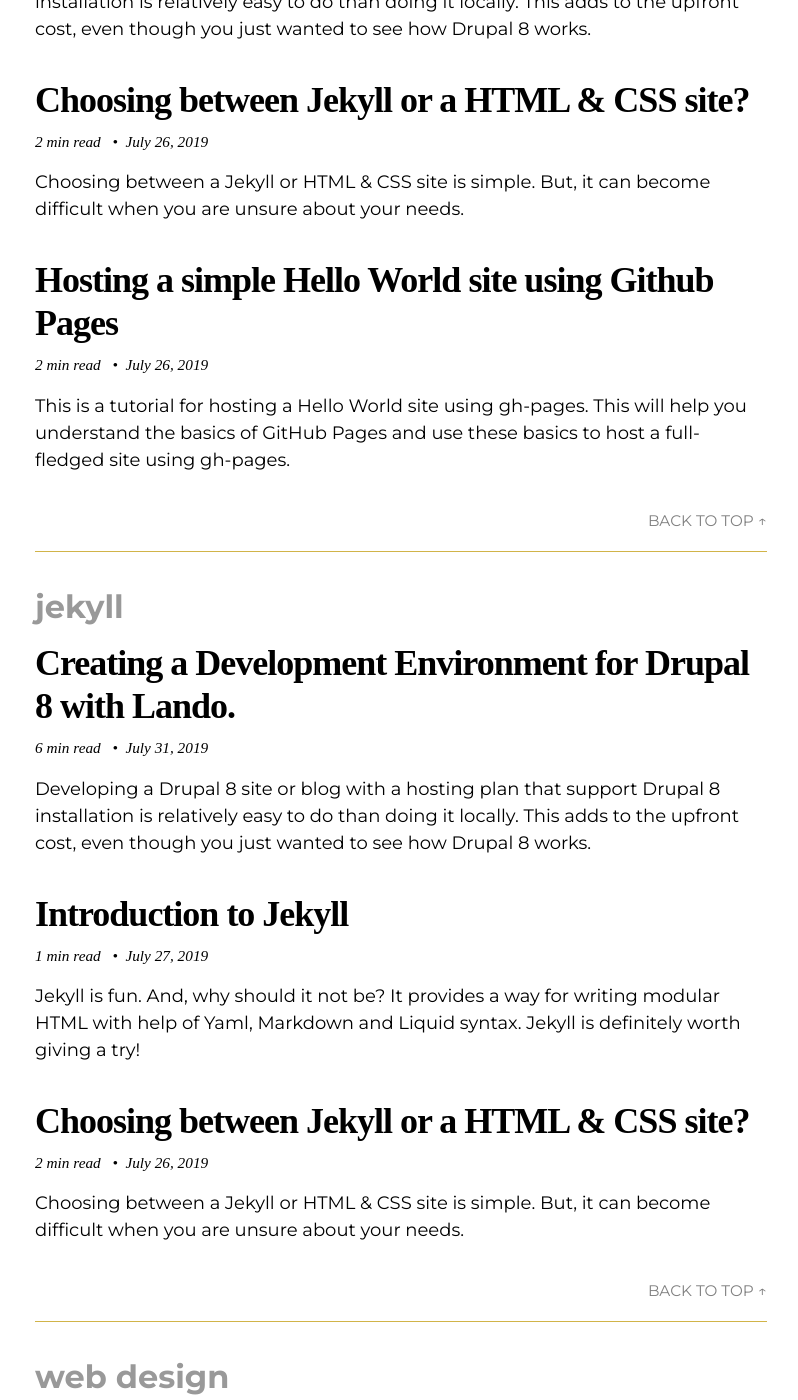
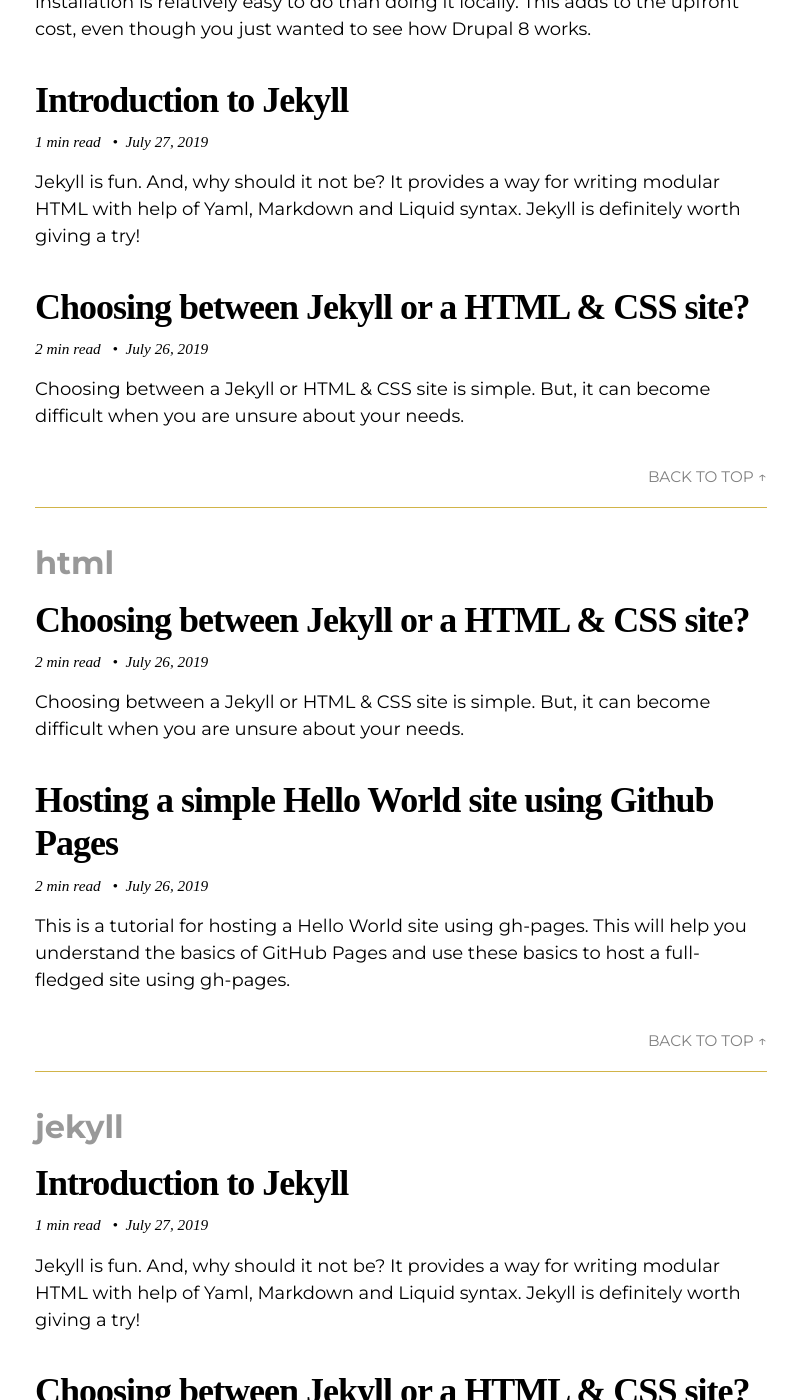
Before and after one commit to bhooraj/bhooraj-blog, a Jekyll site: the page built from tags.md, in a window 1280 px wide and 1400 px high, scrolled down 758 px. Shown: the whole window, without its empty margins (239-1037 px from the left). Built offline with Jekyll 4.4.1, drawn with Linux system fonts in a browser that asks for light colours; nearby versions of some CDN libraries; some web fonts are replaced; some of the changed text lies outside the part shown.

Commit message:
Update 2019-07-31-development-evironment-for-drupal-8-with-lando.md
Adding the right Tags.

```diff
--- a/_posts/2019-07-31-development-evironment-for-drupal-8-with-lando.md
+++ b/_posts/2019-07-31-development-evironment-for-drupal-8-with-lando.md
@@ -5,9 +5,9 @@
 categories:
   - technology
 tags:
-  - html
-  - jekyll
   - web design
+  - cms
+  - drupal 8
 ---
 Developing a Drupal 8 site or blog with a hosting plan that support Drupal 8 installation is relatively easy to do than doing it locally.
 This adds to the upfront cost, even though you just wanted to see how Drupal 8 works.
```
